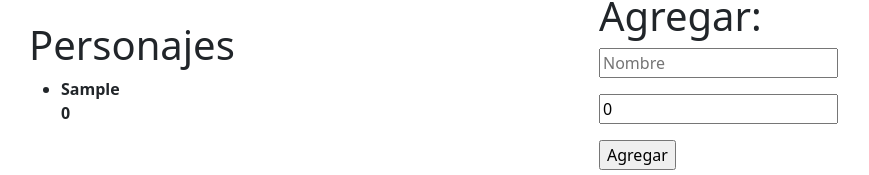
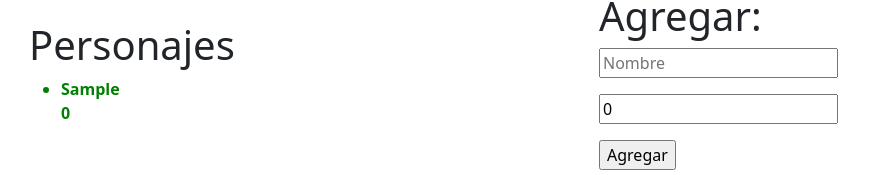
Before and after one commit to cferreirobelenguer/PruebasAngular, an Angular app: page / in a window 1280 px wide. Both pictures are taken after typing "Sample" into the empty fields and a click on the input "Agregar". Shown: the part 1452-1627 px from the top of the page, without its empty margins (41-910 px from the left). Built offline with nearby package versions, Linux system fonts and the light colour scheme.

Commit message:
implementación de servicio

```diff
--- a/src/app/dbz/agregar-datos/agregar-datos.component.ts
+++ b/src/app/dbz/agregar-datos/agregar-datos.component.ts
@@ -1,6 +1,7 @@
 
 import { Component, EventEmitter, Input, Output } from '@angular/core';
 import { Personaje } from '../interfaces/dbz.interface';
+import { DbzService } from '../services/dbz.service';
 
 @Component({
   selector: 'app-agregar-datos',
@@ -14,14 +15,19 @@ export class AgregarDatosComponent {
     nombre:"",
     poder:0
   }
-  @Output() onNuevoPersonaje:EventEmitter<Personaje>=new EventEmitter();
+
+  constructor(private dbzService:DbzService){
+
+  }
+  //@Output() onNuevoPersonaje:EventEmitter<Personaje>=new EventEmitter();
 
   agregarDatos(){
 
     if(this.nuevo.nombre.trim().length===0){
       return;
     }
-    this.onNuevoPersonaje.emit(this.nuevo)
+    this.dbzService.agregarNuevoPersonaje(this.nuevo)
+    //this.onNuevoPersonaje.emit(this.nuevo)
     this.nuevo={
       nombre:"",
       poder:0
--- a/src/app/dbz/dbz.component.ts
+++ b/src/app/dbz/dbz.component.ts
@@ -1,22 +1,22 @@
 import { Component } from '@angular/core';
 import { Personaje } from './interfaces/dbz.interface';
+import { DbzService } from './services/dbz.service';
 
 @Component({
   selector: 'app-dbz',
   templateUrl: './main-page/dbz.component.html',
   styleUrls: ['./main-page/dbz.component.css']
 })
-export class DbzComponent {
-  listado:Personaje[];
+export class DbzComponent  {
+
   nuevo:Personaje={
     nombre:"",
     poder:0
   }
 
-  constructor(){
-    this.listado=[]
+  constructor(private dbzService:DbzService){
+
   }
-  agregarNuevoPersonaje(nuevo:Personaje){
-    this.listado.push(nuevo)
-  }
+
+
 }
--- a/src/app/dbz/main-page/dbz.component.html
+++ b/src/app/dbz/main-page/dbz.component.html
@@ -7,13 +7,13 @@
     <div class="dbz_container">
         <div class="col">
             <!--Se pasa por props listado y se llama al componente hijo app-personajes-->
-            <app-personajes [listado]="listado">
+            <app-personajes>
             </app-personajes>
         </div>
         <div class="col">
             <app-agregar-datos
                 [nuevo]="nuevo"
-                (onNuevoPersonaje)="agregarNuevoPersonaje($event)"
+
             ></app-agregar-datos>
         </div>
     </div>
--- a/src/app/dbz/personajes/personajes.component.css
+++ b/src/app/dbz/personajes/personajes.component.css
@@ -0,0 +1,6 @@
+.red{
+    color: red;
+}
+.green{
+    color:green;
+}
--- a/src/app/dbz/personajes/personajes.component.html
+++ b/src/app/dbz/personajes/personajes.component.html
@@ -2,5 +2,9 @@
         Se pasa por props listado-->
     <h1>Personajes</h1>
             <ul>
-                <li *ngFor="let i of listado">{{i.nombre}}<br>{{i.poder}}</li>
+                <li *ngFor="let i of listado"
+                [ngClass]="{'green':i.nombre}">
+
+                    {{i.nombre}}<br>{{i.poder}}
+                </li>
             </ul>
--- a/src/app/dbz/personajes/personajes.component.ts
+++ b/src/app/dbz/personajes/personajes.component.ts
@@ -1,11 +1,18 @@
+import { ThisReceiver } from '@angular/compiler';
 import { Component ,Input} from '@angular/core';
 import { Personaje } from '../interfaces/dbz.interface';
-
+import { DbzService } from '../services/dbz.service';
 @Component({
   selector: 'app-personajes',
   templateUrl: './personajes.component.html',
   styleUrls: ['./personajes.component.css']
 })
 export class PersonajesComponent {
-  @Input() listado:Personaje[]=[]
+  //@Input() listado:Personaje[]=[]
+  get listado (){
+    return this.dbzService.listado
+  }
+  constructor(private dbzService:DbzService){
+
+  }
 }
--- /dev/null
+++ b/src/app/dbz/services/dbz.service.ts
@@ -0,0 +1,18 @@
+import { Injectable } from "@angular/core";
+import { Personaje } from '../interfaces/dbz.interface';
+
+@Injectable()
+export class DbzService{
+    private _listado:Personaje[]=[];
+
+    get listado ():Personaje[]{
+        return [...this._listado];
+    }
+
+    agregarNuevoPersonaje(personaje:Personaje){
+        this._listado.push(personaje)
+    }
+    constructor(){
+        console.log("Servicio Inicializado")
+    }
+}
```
Also changed, not shown: src/app/dbz/dbz.module.ts (+8 -3 lines).
